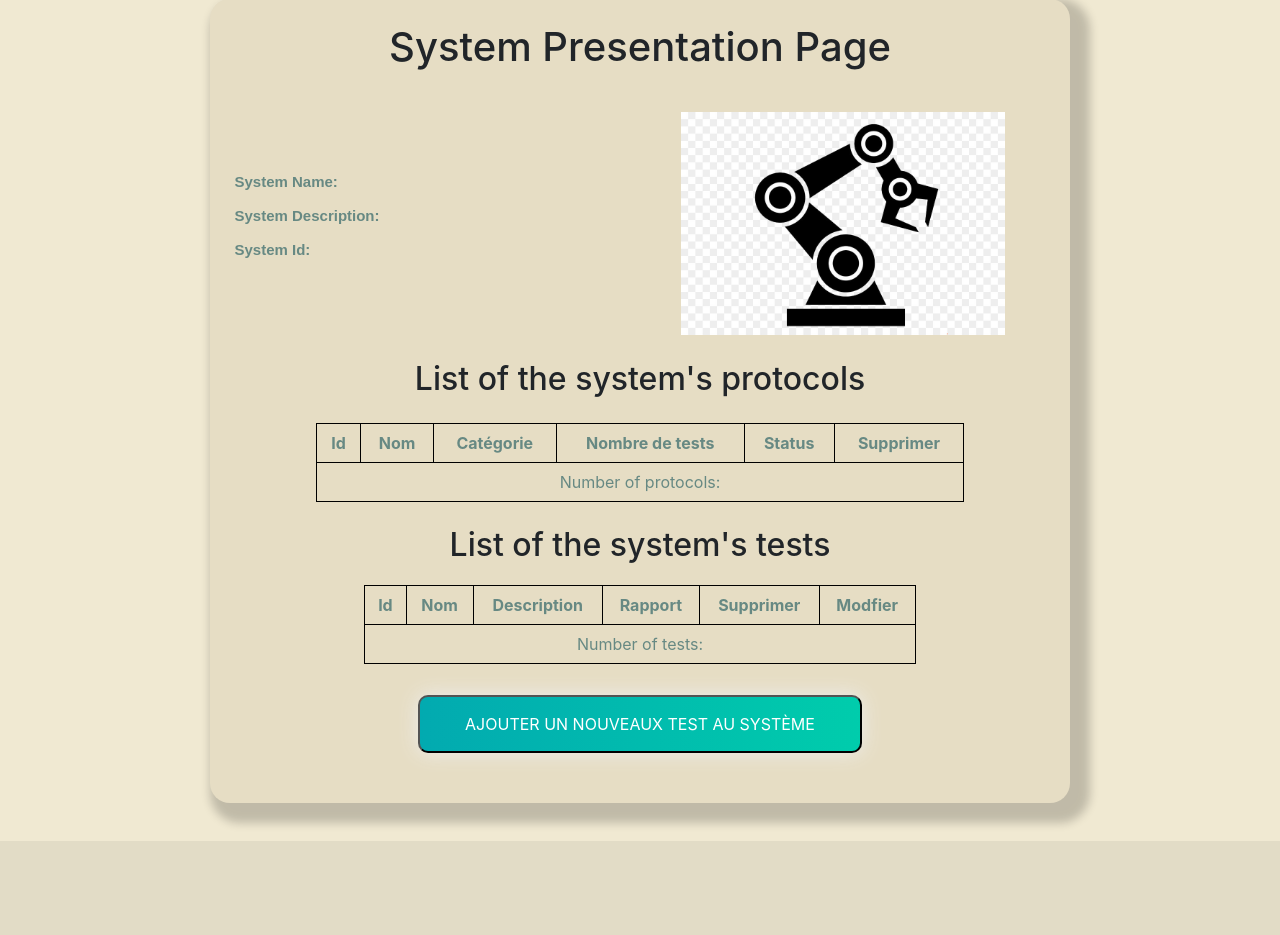
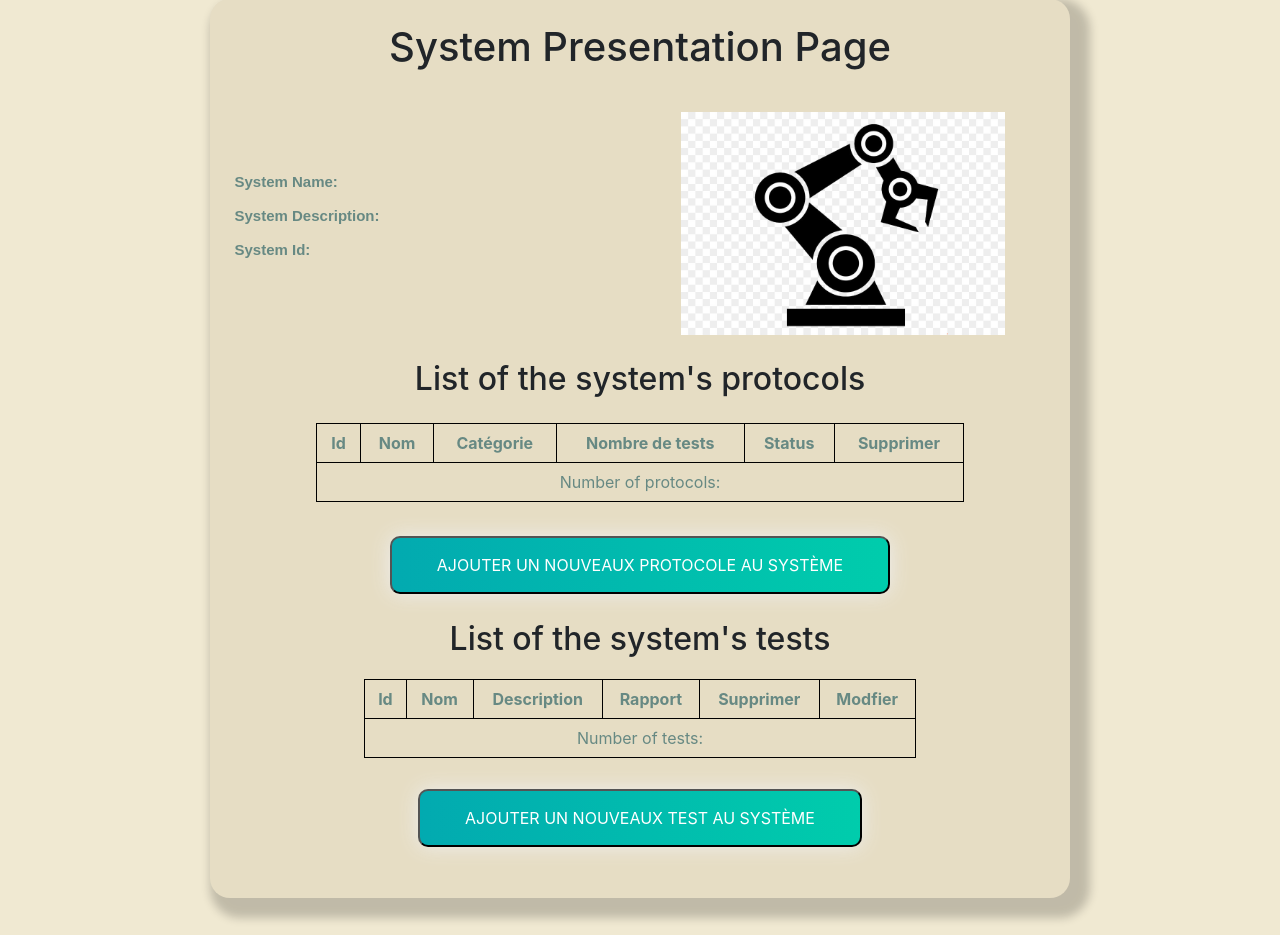
Before and after one commit to thib-info/Java-dev, a Spring app: page /systemUnitPresentation in a window 1280 px wide. Shown: the part 39-974 px from the top of the page. Before the commit the page ends 880 px from the top, so only its background shows below. Run offline with Thymeleaf, Linux system fonts and the light colour scheme; the template is opened without the code that fills it, so the values that code supplies are empty.

Commit message:
#23 Client can create new protocol

```diff
--- a/pom_parent/mantest-app/src/main/webapp/WEB-INF/views/systemUnitPresentation.html
+++ b/pom_parent/mantest-app/src/main/webapp/WEB-INF/views/systemUnitPresentation.html
@@ -52,6 +52,21 @@
 						</tr>
 					</tfoot>
 				</table>
+				<button id="addNewProtocol" class="btn-grad btn-grad-val"> Ajouter un nouveaux protocole au système </button>
+			</div>
+
+			<div id="container-new-protocol" style="display: none;">
+				<h2>Ajout d'un nouveau Protocole</h2>
+				<div>
+					<label>Nom du protocole: </label><input type="text" id="input-new-protocole-name" name="protocole-name" placeholder="Entrez votre nom">
+				</div>
+				<div>
+					<label>Catégorie du protocole: </label><input type="text" id="input-new-protocole-description" name="protocole-description" placeholder="Entrez votre description">
+				</div>
+				<div class="container-button-add">
+					<button id="confirm-new-protocole" class="btn-grad btn-grad-val">Confirmer</button>
+					<button id="cancel-new-protocole" class="btn-grad btn-grad-cancel">Annuler</button>
+				</div>
 			</div>
 
 			<div id="container-protocol-test" style="display: none;">
--- a/pom_parent/mantest-app/src/main/webapp/resources/ajax.js
+++ b/pom_parent/mantest-app/src/main/webapp/resources/ajax.js
@@ -21,8 +21,10 @@
             reloadPage();
             break;
         case 2: // Ask tests of a protocol
-            console.log(response);
             listTestsProtocol(response);
+            break;
+        case 3: // Create New Protocol
+            reloadPage();
             break;
         default:
             break;
--- a/pom_parent/mantest-app/src/main/webapp/resources/project.js
+++ b/pom_parent/mantest-app/src/main/webapp/resources/project.js
@@ -4,6 +4,45 @@
   listenerNewTest();
   listenerDelete();
   listenerProtocol();
+  listenerNewProtocol();
+}
+
+function listenerNewProtocol(){
+  var button = document.getElementById("addNewProtocol");
+  button.addEventListener('click', function(){
+    createNewProtocol();
+  });
+}
+
+function createNewProtocol(){
+  var container = document.getElementById("container-new-protocol");
+  container.style = "";
+
+  var buttonConfirm = document.getElementById("confirm-new-protocole");
+  buttonConfirm.addEventListener('click', function(){createNewProtocoleSend();});
+
+  var buttonCancel = document.getElementById("cancel-new-protocole");
+  buttonCancel.addEventListener('clcik', function(){cancelNewProtocol();});
+}
+
+function createNewProtocoleSend(){
+  var name = document.getElementById("input-new-protocole-name").value;
+  var description = document.getElementById("input-new-protocole-description").value;
+  var idS = document.getElementById('id-systeme').innerText.split(': ')[1];
+
+  if(name != '' && description != ''){
+    var valueToSend = "idSystem=" + idS + "&titleProtocol=" + name + "&descriptionProtocol=" + description;
+    var path = "/addProtocol";
+    ajaxSend(valueToSend, path, 3);
+  }
+
+}
+
+function cancelNewProtocol(){
+  var container = document.getElementById("container-new-protocol");
+  container.style = "display: none";
+  var name = document.getElementById("input-new-protocole-name").value = "";
+  var description = document.getElementById("input-new-protocole-description").value = "";
 }
 
 function listenerProtocol(){
--- a/pom_parent/mantest-app/src/main/webapp/resources/style.css
+++ b/pom_parent/mantest-app/src/main/webapp/resources/style.css
@@ -114,3 +114,7 @@
 #container-protocol{
 	margin-top:  3%;
 }
+
+#addNewProtocol{
+	cursor:  pointer;
+}
```
Also changed, not shown: pom_parent/mantest-app/src/main/java/fr/uha/ensisa/gl/minimale/mantest_app/controller/AddProtocolController.java (added, +28 -0 lines), pom_parent/mantest-dao-mem/src/main/java/fr/uha/ensisa/gl/gl2122_minimale_project/mantest_dao/Dao_mem/ProtocolDaoMem.java (+9 -0 lines).
